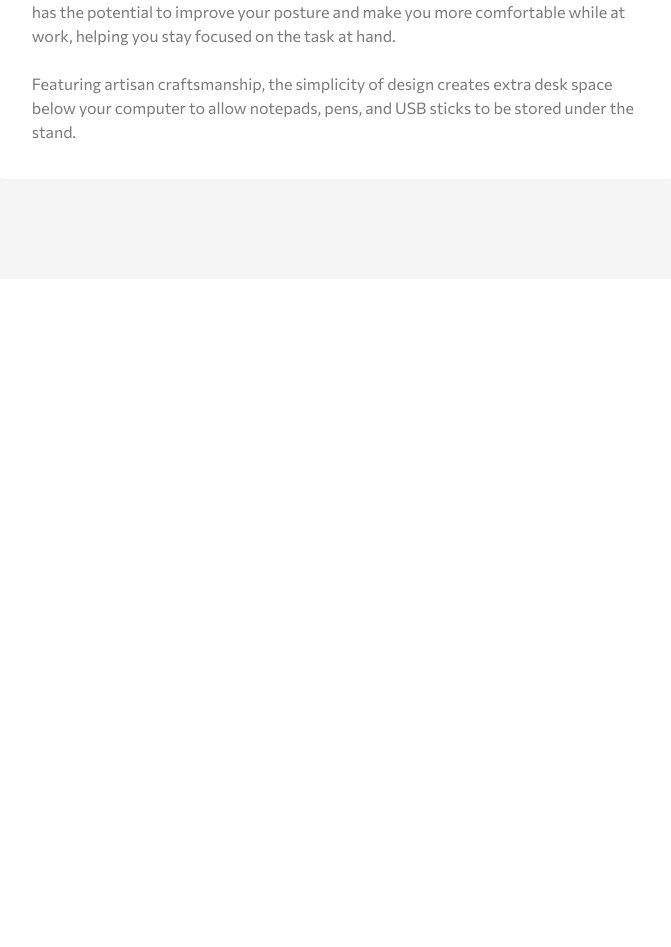
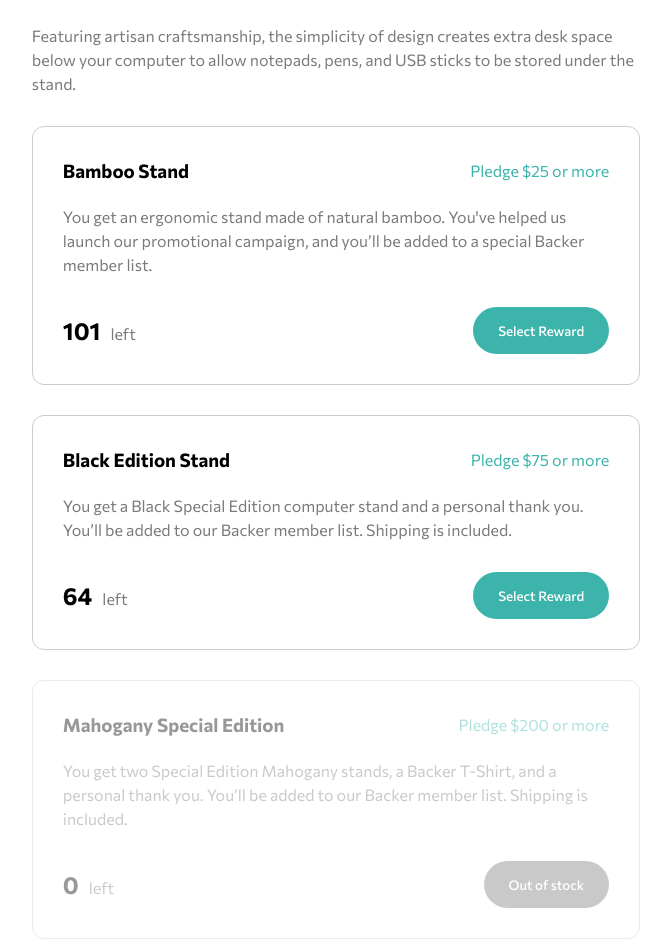
Before and after one commit to GutuGaluppo/crowdfunding_frontend_mentor, a React (Create React App) app: page / in a window 1280 px wide. Shown: the part 923-1870 px from the top of the page, without its empty margins (304-975 px from the left). Before the commit the page ends 1202 px from the top, so only its background shows below. Built offline with nearby package versions, Linux system fonts and the light colour scheme.

Commit message:
created Card component and added cardData

```diff
--- a/src/AboutContainer.js/AboutContainer.js
+++ b/src/AboutContainer.js/AboutContainer.js
@@ -1,11 +1,40 @@
 import React from 'react'
+import Card from '../Card/Card'
 import './aboutContainer-style.css'
 
+const cardData = [
+	{
+		title: 'Bamboo Stand',
+		pledge: 'Pledge $25 or more',
+		description: "You get an ergonomic stand made of natural bamboo. You've helped us launch our promotional campaign, and you’ll be added to a special Backer member list.",
+		pledgeLeft: 101,
+		buttonTitle: 'Select Reward',
+		outOfStock: false
+	},
+	{
+		title: 'Black Edition Stand',
+		pledge: 'Pledge $75 or more',
+		description: "You get a Black Special Edition computer stand and a personal thank you. You’ll be added to our Backer member list. Shipping is included.",
+		pledgeLeft: 64,
+		buttonTitle: 'Select Reward',
+		outOfStock: false
+	},
+	{
+		title: 'Mahogany Special Edition',
+		pledge: 'Pledge $200 or more',
+		description: "You get two Special Edition Mahogany stands, a Backer T-Shirt, and a personal thank you. You’ll be added to our Backer member list. Shipping is included.",
+		pledgeLeft: 0,
+		buttonTitle: 'Out of stock',
+		outOfStock: true
+	},
+]
+
 function AboutContainer() {
+
 	return (
 		<section className="about-wrapper">
 			<div className="about-container">
-				<h2>About this project</h2>
+				<h3>About this project</h3>
 				<p>
 					The Mastercraft Bamboo Monitor Riser is a sturdy and stylish platform that elevates your screen
 					to a more comfortable viewing height. Placing your monitor at eye level has the potential to improve
@@ -17,6 +46,9 @@ function AboutContainer() {
 					the simplicity of design creates extra desk space below your computer
 					to allow notepads, pens, and USB sticks to be stored under the stand.
 				</p>
+
+				<Card data={cardData}/>
+
 			</div>
 		</section>
 	)
--- a/src/AboutContainer.js/aboutContainer-style.css
+++ b/src/AboutContainer.js/aboutContainer-style.css
@@ -1,7 +1,3 @@
 .about-wrapper {
 	margin: 0 auto;
 }
-
-.about-container h2 {
-	margin-bottom: 40px;
-}
--- /dev/null
+++ b/src/Card/Card.js
@@ -0,0 +1,31 @@
+import React from 'react'
+import './card-style.css'
+
+const Card = ({ data }) => {
+	return (
+		<>
+			{
+				data.map(card => {
+					return <div key={card.title} className={`card ${card.outOfStock ? "out-of-stock" : ''}`}>
+						<div className="card-header">
+							<h3>{card.title}</h3>
+							<p>{card.pledge}</p>
+						</div>
+
+						<p>{card.description}</p>
+
+						<div className="card-footer">
+							<h2>{card.pledgeLeft}<span>left</span></h2>
+							<button className={`${card.outOfStock ? "out-of-stock-btn" : ''}`}>
+								{card.buttonTitle}
+							</button>
+						</div>
+					</div>
+				})
+			}
+
+		</>
+	)
+}
+
+export default Card
--- /dev/null
+++ b/src/Card/card-style.css
@@ -0,0 +1,43 @@
+.card {
+	border: 1px solid #ccc;
+	border-radius: 12px;
+	padding: 30px;
+	margin: 30px auto;
+}
+
+.out-of-stock {
+	opacity: 0.4;
+}
+
+.card-header {
+	display: flex;
+	justify-content: space-between;
+	align-items: center;
+	margin-bottom: 20px;
+}
+
+.card-header p {
+	color: var(--cyan);
+}
+
+.card-footer {
+	display: flex;
+	justify-content: space-between;
+	align-items: center;
+	margin-top: 30px;
+}
+
+.card-footer > h2 > span {
+	font-size: 16px;
+	font-weight: 300;
+	color: var(--darkGray);
+	margin-left: 10px;
+}
+
+.out-of-stock-btn {
+	background-color: var(--darkGray);
+	cursor: not-allowed;
+}
+.out-of-stock-btn:hover {
+	background-color: var(--darkGray);
+}
```
